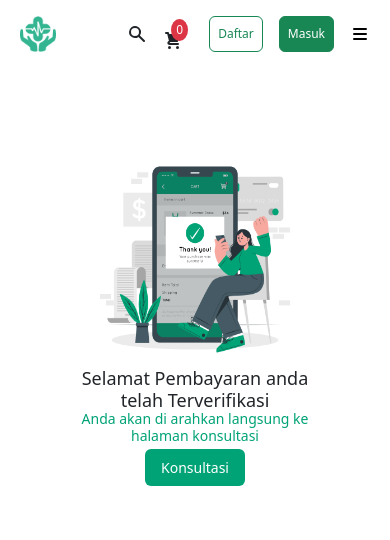
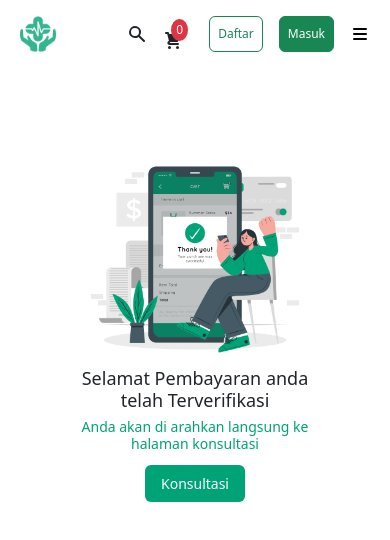
Before and after one commit to FE11-Tech4Impact/FinalProject, a React (Vite) app: page /sukses-order-dokter in a window 390 px wide. Shown: the top 540 px of the page. Built offline with nearby package versions, Linux system fonts and the light colour scheme; no server answers.

Commit message:
Update sukses.css

```diff
--- a/src/css/sukses.css
+++ b/src/css/sukses.css
@@ -46,14 +46,14 @@
 
     .suksesorder h5 {
         margin: 0 10px;
-
+        margin-top:8px;
         font-size: 14px;
         font-weight: 500;
         color: #00A376;
     }
 
     .image-sukses {
-        width: 210px;
+        width: 230px;
         height: 230px;
     }
 
@@ -63,7 +63,7 @@
         background-color: #00A376;
         padding: 8px 16px;
         border: none;
-        margin-top: 4px;
+        margin-top: 12px;
 
     }
 }
```
